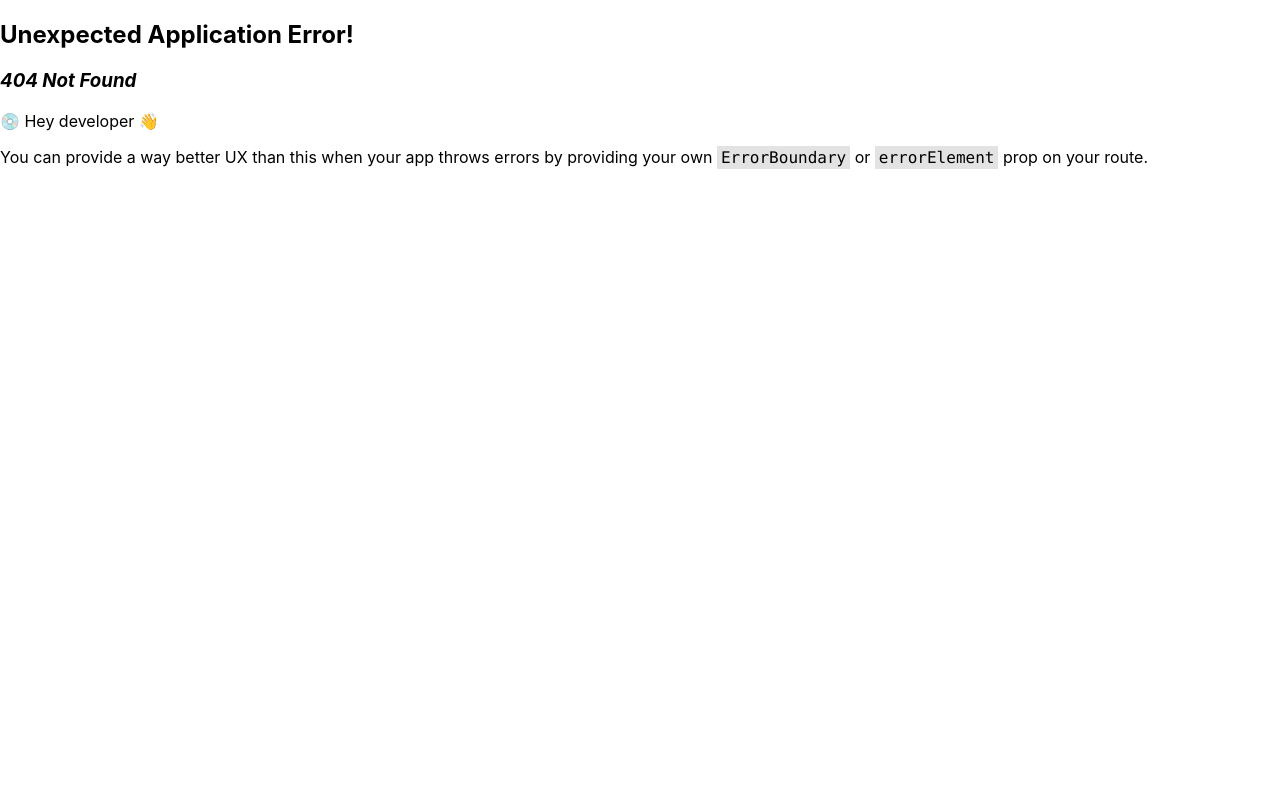
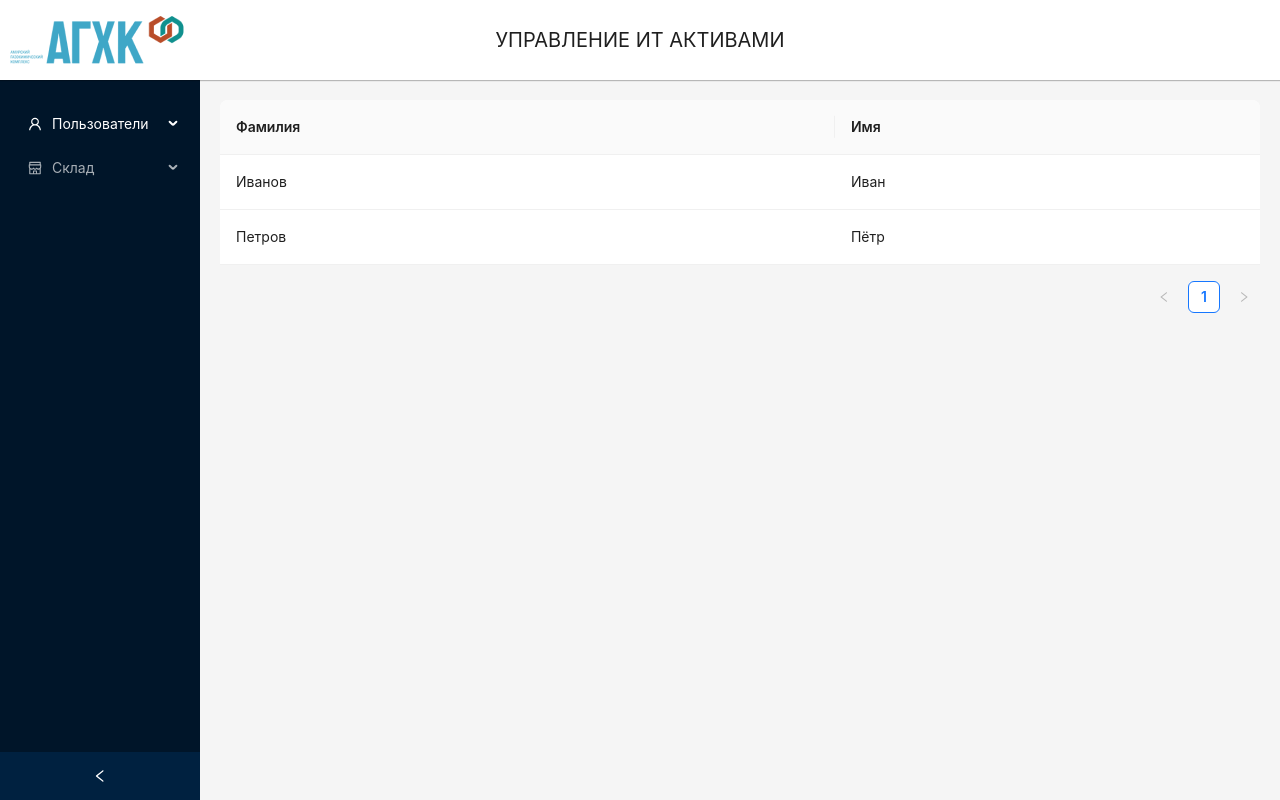
Before and after one commit to evkondr/agcc, a React (Create React App) app: page /users in a window 1280 px wide. Before the commit this address had no page. Built offline with nearby package versions, Linux system fonts and the light colour scheme.

Commit message:
add: UsersPage structure

```diff
--- a/src/AppRouter.tsx
+++ b/src/AppRouter.tsx
@@ -4,6 +4,7 @@ import App from './App';
 import AssetsPage from './components/pages/AssetsPage';
 import AssetCard from './components/AssetCard';
 import NewAssetPage from './components/pages/NewAssetPage';
+import UsersPage from './components/pages/UsersPage';
 
 const AppRouter = createBrowserRouter([
   {
@@ -22,6 +23,10 @@ const AppRouter = createBrowserRouter([
         path: 'assets/add',
         element: <NewAssetPage />,
       },
+      {
+        path: 'users/',
+        element: <UsersPage />,
+      },
     ],
   },
 ]);
--- /dev/null
+++ b/src/components/UsersTable.tsx
@@ -0,0 +1,26 @@
+import React from 'react';
+import { Table } from 'antd';
+import type { ColumnsType } from 'antd/es/table';
+import { User } from '../db';
+
+interface UsersTableProps{
+  users:User[]
+}
+const UsersTable = ({ users }:UsersTableProps) => {
+  console.log(users);
+  const columns:ColumnsType<User> = [
+    {
+      title: 'Фамилия',
+      dataIndex: 'surname',
+    },
+    {
+      title: 'Имя',
+      dataIndex: 'name',
+    },
+  ];
+  return (
+    <Table columns={columns} dataSource={users} />
+  );
+};
+
+export default UsersTable;
--- /dev/null
+++ b/src/components/pages/UsersPage.tsx
@@ -0,0 +1,12 @@
+import React from 'react';
+import { useAppSelector } from '../../redux/hooks';
+import UsersTable from '../UsersTable';
+
+const UsersPage = () => {
+  const { users } = useAppSelector((state) => state.users);
+  return (
+    <UsersTable users={users} />
+  );
+};
+
+export default UsersPage;
```
